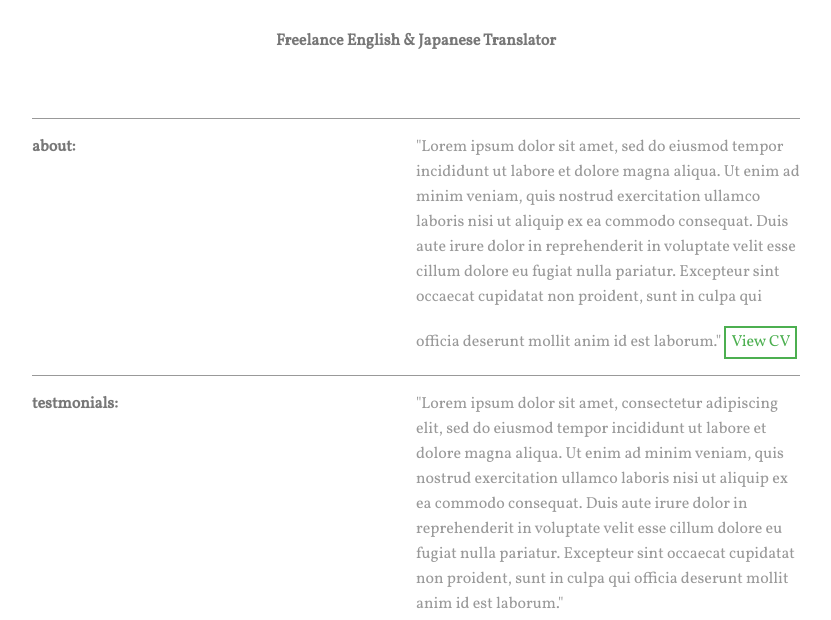
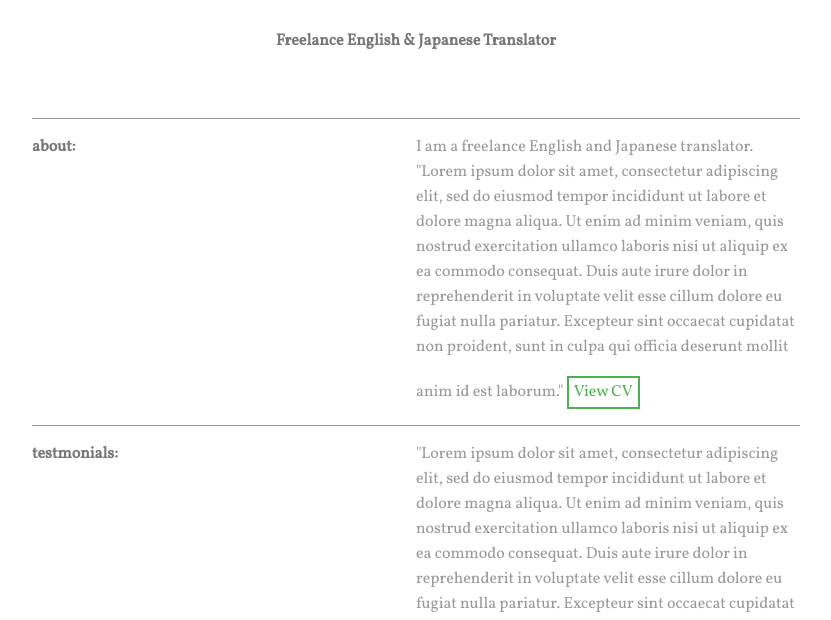
Before and after one commit to aledwassell/natsuko_translator, a website: page index.html in a window 1280 px wide. Shown: the part 143-763 px from the top of the page, without its empty margins (224-1055 px from the left). Drawn offline with nearby package versions, Linux system fonts and the light colour scheme.

```diff
--- a/index.html
+++ b/index.html
@@ -35,7 +35,9 @@
                         about:
                     </h3>
                     <p>
-                        "Lorem ipsum dolor sit amet, sed do eiusmod tempor incididunt ut labore et dolore magna aliqua. Ut enim ad minim veniam, quis nostrud exercitation ullamco laboris nisi ut aliquip ex ea commodo consequat. Duis aute irure dolor in reprehenderit in voluptate velit esse cillum dolore eu fugiat nulla pariatur. Excepteur sint occaecat cupidatat non proident, sunt in culpa qui officia deserunt mollit anim id est laborum."
+                        I am a freelance English and Japanese translator.
+
+                        "Lorem ipsum dolor sit amet, consectetur adipiscing elit, sed do eiusmod tempor incididunt ut labore et dolore magna aliqua. Ut enim ad minim veniam, quis nostrud exercitation ullamco laboris nisi ut aliquip ex ea commodo consequat. Duis aute irure dolor in reprehenderit in voluptate velit esse cillum dolore eu fugiat nulla pariatur. Excepteur sint occaecat cupidatat non proident, sunt in culpa qui officia deserunt mollit anim id est laborum."
                         <button class="mt3">
                             View CV
                         </button>
```
